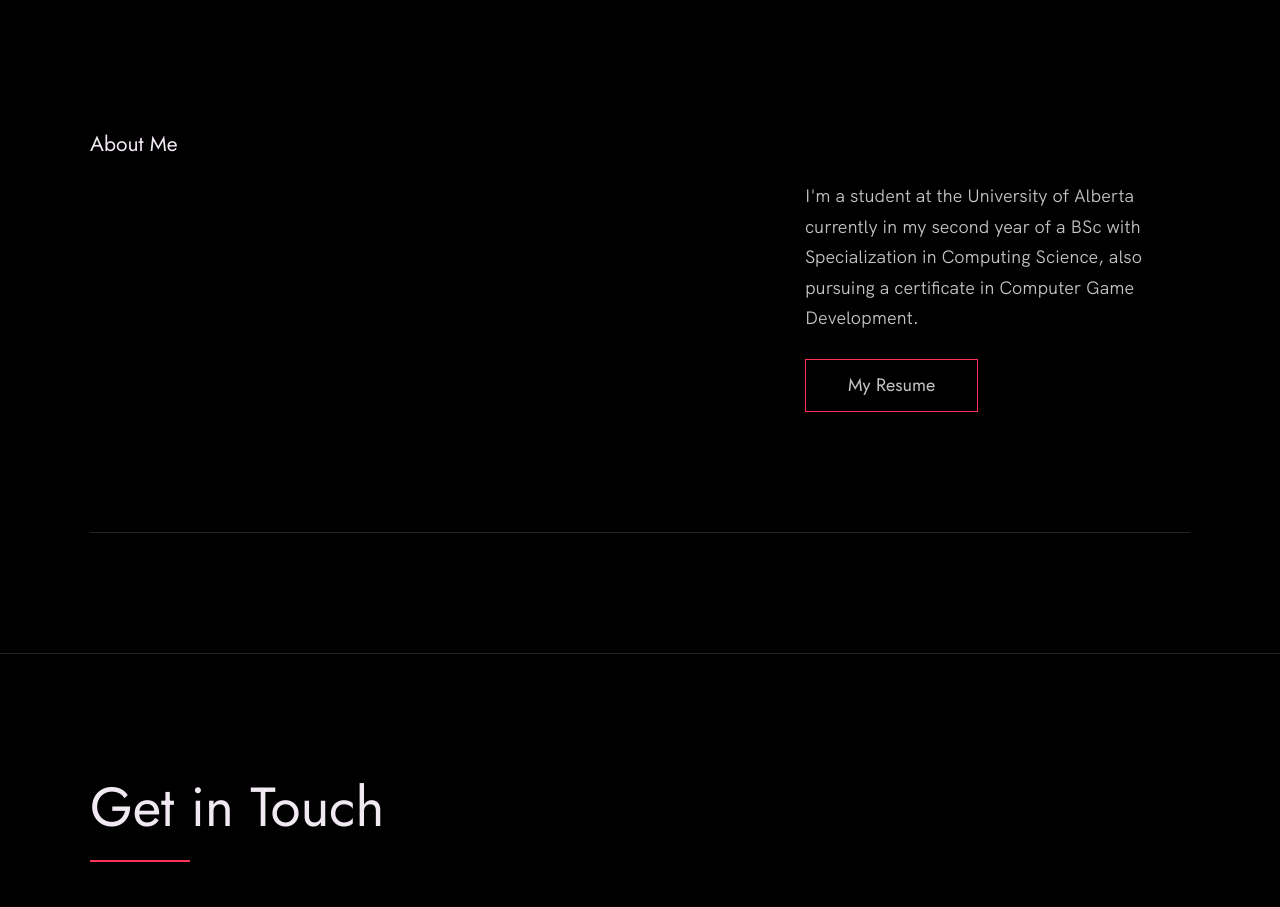
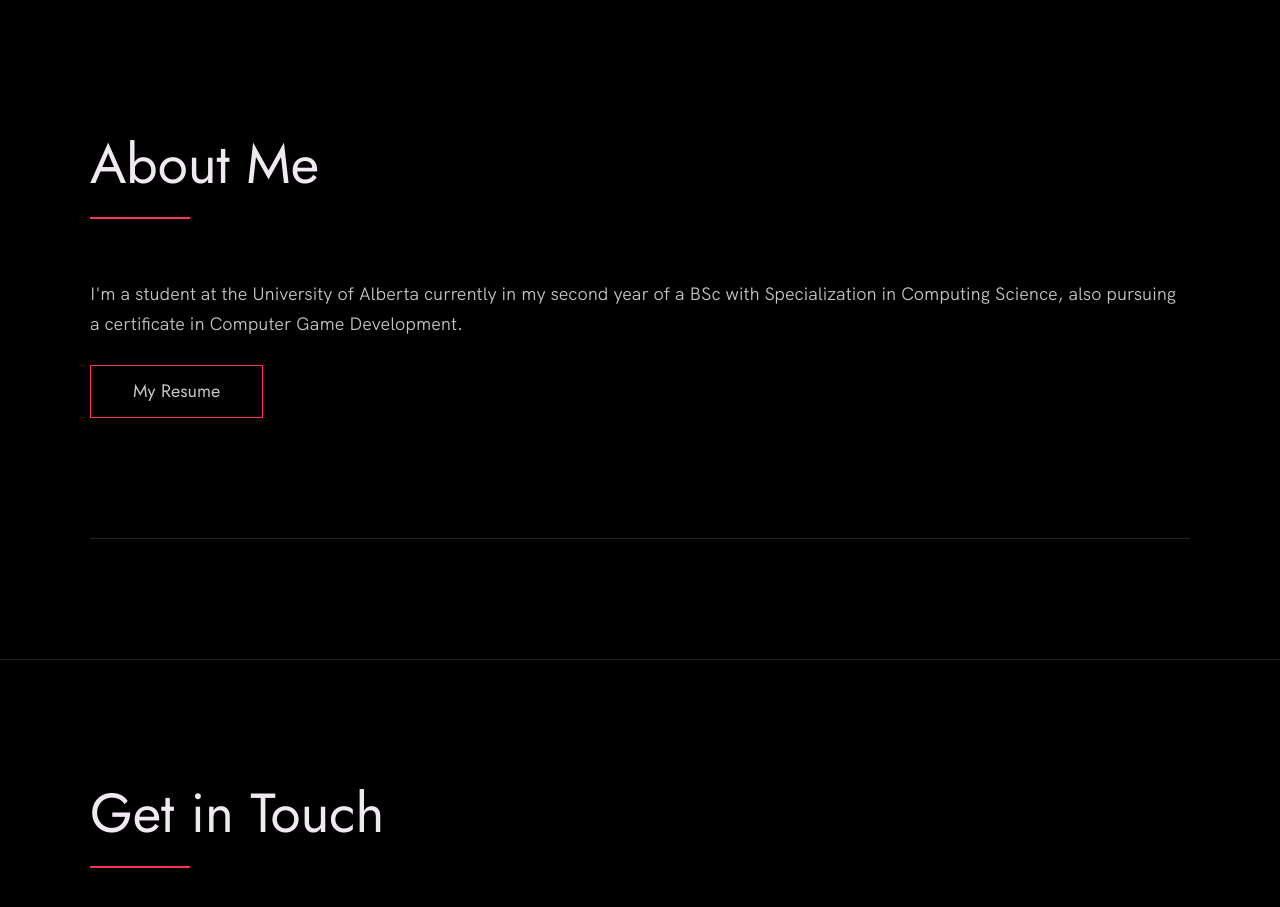
Before and after one commit to MiriamMartin/Portfolio, a plain HTML site: page index.html in a window 1280 px wide. Shown: the part 1780-2687 px from the top of the page. Drawn offline with Linux system fonts and the light colour scheme.

Commit message:
update pflio

```diff
--- a/index.html
+++ b/index.html
@@ -182,8 +182,8 @@
 
     <section class="about" id="about">
       <div class="row">
-        <h1>About Me</h1>
-        <div class="about__content">
+        <h2>About Me</h2>
+        <!-- <div class="about__content"> -->
           <div class="about__text">
             <!-- Replace the below paragraph with info about yourself -->
             <p>
@@ -199,8 +199,8 @@
             <-- Add a nice photo of yourself
             <img class="about__photo" src="./images/syed-ali-hussnain.jpg" alt="" />
           </div>
-        </div>
-      </div> -->
+        </div>-->
+      </div>
     </section>
   </main>
 
```
